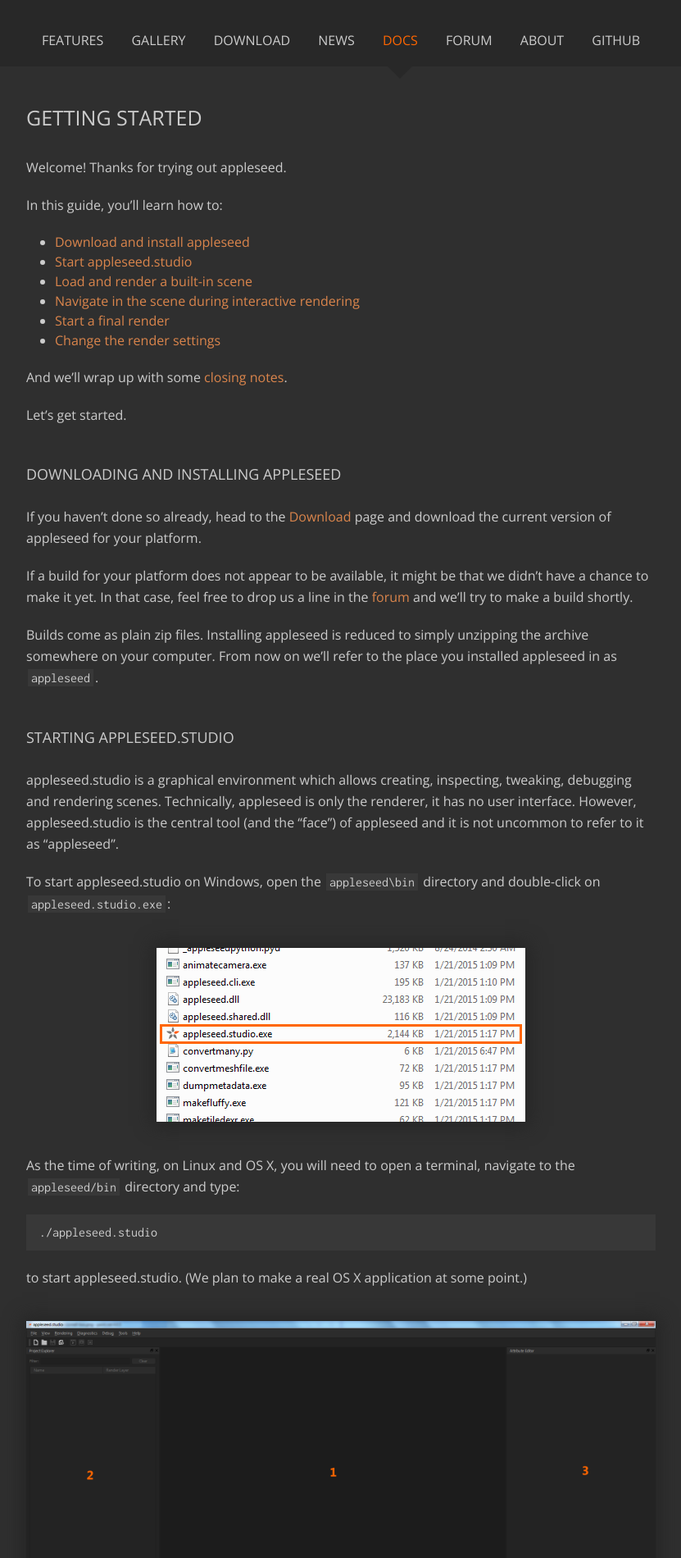
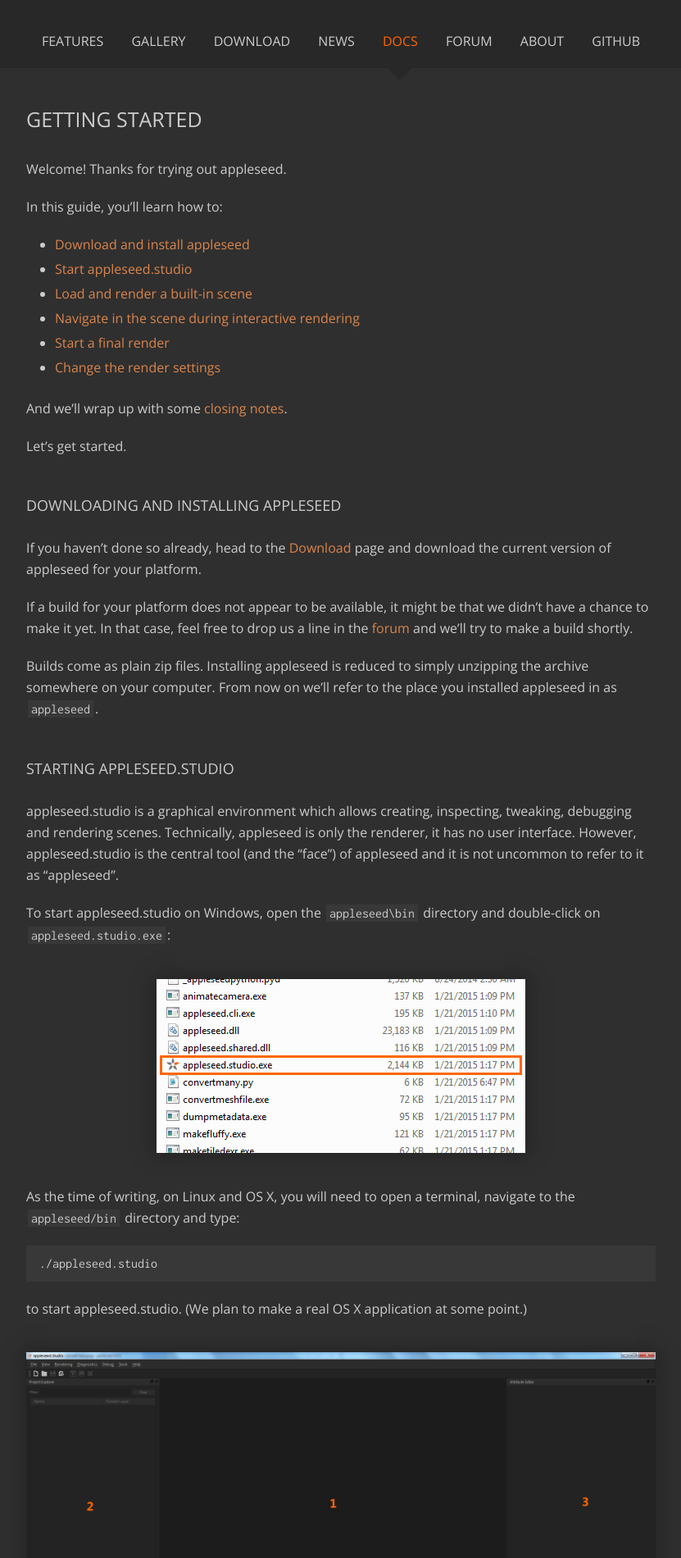
Before and after one commit to appleseedhq/appleseedhq.github.io, a Jekyll site: the page built from _docs/tutorials/gettingstarted.md, in a window 1280 px wide. Shown: the part 365-2265 px from the top of the page at 82% size, without its empty margins (224-1055 px from the left). Built offline with Jekyll 4.4.1, drawn with Linux system fonts in a browser that asks for light colours; nearby versions of some CDN libraries.

Commit message:
Tweak styles

```diff
--- a/css/styles.css
+++ b/css/styles.css
@@ -137,7 +137,12 @@
 {
     padding-left: 35px;
     padding-bottom: 20px;
-    line-height: 24px;
+    line-height: 26px;
+}
+
+li
+{
+    padding-bottom: 4px;
 }
 
 code, kbd
```
